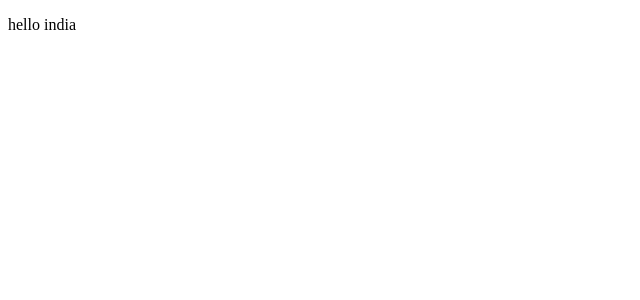
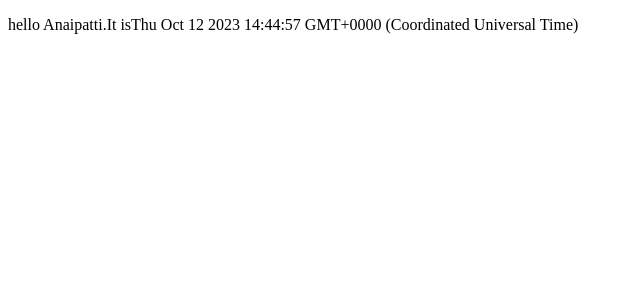
Before and after one commit to grp0060078/react, a React (Vite) app: page / in a window 1280 px wide. Shown: the top 300 px of the page, without its empty margins (0-640 px from the left). Built offline with nearby package versions, Linux system fonts and the light colour scheme.

Commit message:
date commited

```diff
--- a/src/App.jsx
+++ b/src/App.jsx
@@ -1,6 +1,9 @@
-const App=() => {
+function App() {
+  const now =new Date()
+
   return (
-    <p>hello india</p>
+
+    <p>hello Anaipatti.It is{now.toString()} </p>
   )
 }
 export default App;
```
